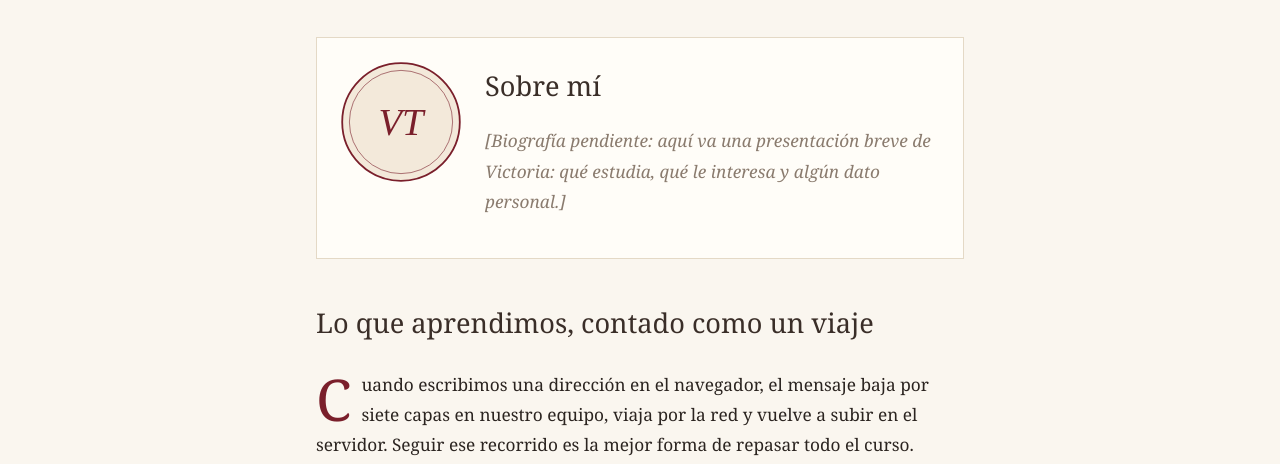
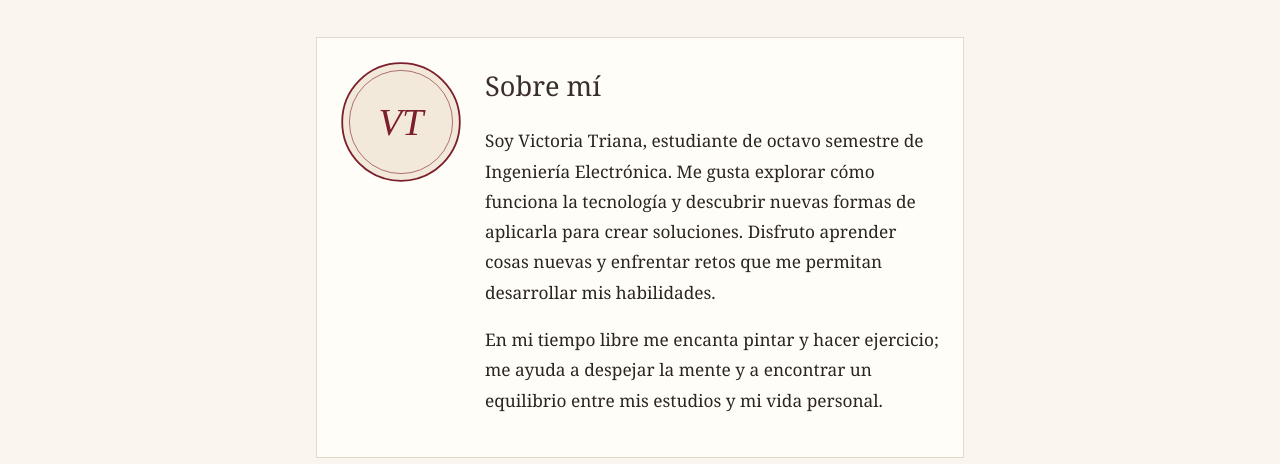
Before and after one commit to DaDasStudios/Redes-Lab-7-HTML, a plain HTML site: page integrantes/integrante2.html in a window 1280 px wide. Shown: the part 336-800 px from the top of the page. Drawn offline with Linux system fonts and the light colour scheme.

Commit message:
Agregar las biografías de Victoria y Linda
Co-Authored-By: Claude Opus 5.5 <noreply@anthropic.com>

```diff
--- a/css/linda.css
+++ b/css/linda.css
@@ -81,11 +81,6 @@ main {
   max-width: 640px;
   margin: 0 auto 24px;
   text-align: center;
-}
-
-.pendiente {
-  color: #a194b8;
-  font-style: italic;
 }
 
 .fichas {
--- a/css/victoria.css
+++ b/css/victoria.css
@@ -79,11 +79,6 @@ a { color: #7a1f2b; }
 }
 
 .perfil h2 { margin: 0 0 8px; }
-
-.pendiente {
-  color: #8a7b6e;
-  font-style: italic;
-}
 
 h2 {
   font-weight: 400;
--- a/integrantes/integrante2.html
+++ b/integrantes/integrante2.html
@@ -27,8 +27,8 @@
       <img src="../img/victoria.svg" alt="Avatar de Victoria Alejandra Triana Buritica" width="120" height="120">
       <div>
         <h2>Sobre mí</h2>
-        <!-- PENDIENTE: reemplazar este párrafo con la biografía de Victoria -->
-        <p class="pendiente">[Biografía pendiente: aquí va una presentación breve de Victoria: qué estudia, qué le interesa y algún dato personal.]</p>
+        <p>Soy Victoria Triana, estudiante de octavo semestre de Ingeniería Electrónica. Me gusta explorar cómo funciona la tecnología y descubrir nuevas formas de aplicarla para crear soluciones. Disfruto aprender cosas nuevas y enfrentar retos que me permitan desarrollar mis habilidades.</p>
+        <p>En mi tiempo libre me encanta pintar y hacer ejercicio; me ayuda a despejar la mente y a encontrar un equilibrio entre mis estudios y mi vida personal.</p>
       </div>
     </section>
 
```
Also changed, not shown: integrantes/integrante3.html (+2 -2 lines).
